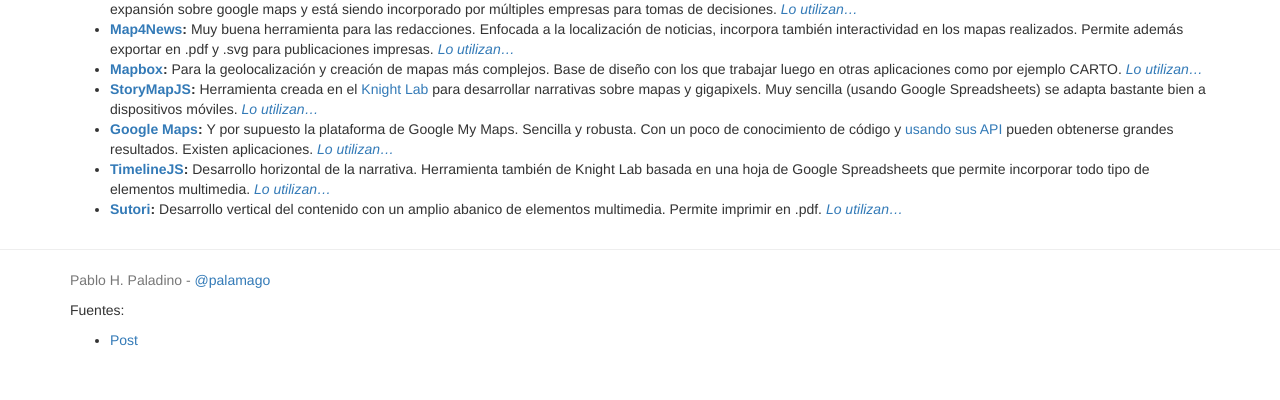
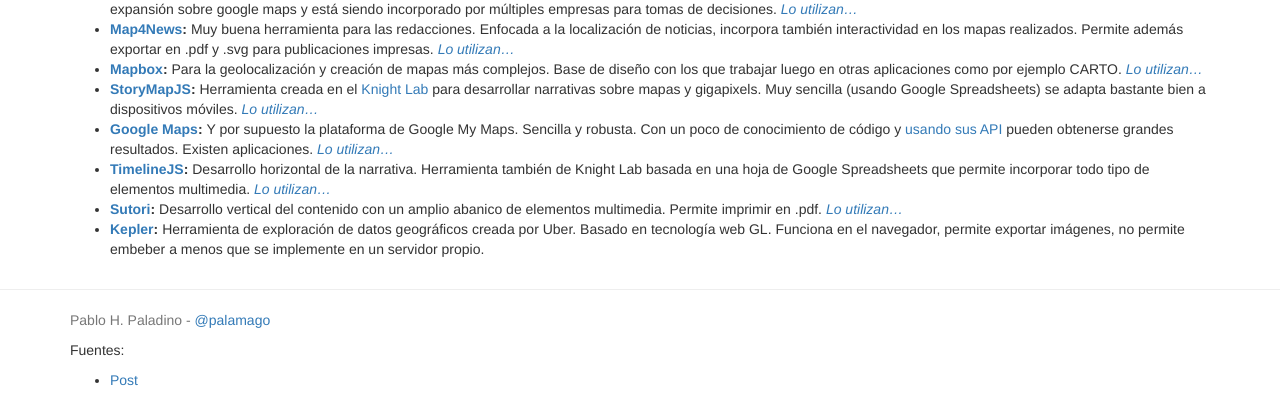
Before and after one commit to visualizacionuc/herramientas-visualizacion, a plain HTML site: page index.html in a window 1280 px wide. Shown: the part 3761-4161 px from the top of the page. Before the commit the page ends 4121 px from the top, so only its background shows below. Drawn offline with nearby package versions, Linux system fonts and the light colour scheme.

Commit message:
Update index.html

```diff
--- a/index.html
+++ b/index.html
@@ -71,6 +71,7 @@
                 <li><a href="https://www.google.com/maps/about/mymaps/" data-href="https://www.google.com/maps/about/mymaps/" class="markup--anchor markup--li-anchor" rel="nofollow noopener" target="_blank"><strong class="markup--strong markup--li-strong">Google Maps</strong></a><strong class="markup--strong markup--li-strong">: </strong>Y por supuesto la plataforma de Google My Maps. Sencilla y robusta. Con un poco de conocimiento de código y <a href="https://developers.google.com/maps/web/?hl=es-419" data-href="https://developers.google.com/maps/web/?hl=es-419" class="markup--anchor markup--li-anchor" rel="nofollow noopener" target="_blank">usando sus API</a> pueden obtenerse grandes resultados. Existen aplicaciones. <a href="https://www.google.com/maps/d/u/0/?page=explore&amp;hl=es" data-href="https://www.google.com/maps/d/u/0/?page=explore&amp;hl=es" class="markup--anchor markup--li-anchor" rel="nofollow noopener" target="_blank"><em class="markup--em markup--li-em">Lo utilizan…</em></a></li>
                 <li><a href="http://timeline.knightlab.com/" data-href="http://timeline.knightlab.com/" class="markup--anchor markup--li-anchor" rel="nofollow noopener" target="_blank"><strong class="markup--strong markup--li-strong">TimelineJS</strong></a><strong class="markup--strong markup--li-strong">: </strong>Desarrollo horizontal de la narrativa. Herramienta también de Knight Lab basada en una hoja de Google Spreadsheets que permite incorporar todo tipo de elementos multimedia. <a href="http://timeline.knightlab.com/#examples" data-href="http://timeline.knightlab.com/#examples" class="markup--anchor markup--li-anchor" rel="nofollow noopener" target="_blank"><em class="markup--em markup--li-em">Lo utilizan…</em></a></li>
                 <li><a href="https://www.sutori.com/" data-href="https://www.sutori.com/" class="markup--anchor markup--li-anchor" rel="nofollow noopener" target="_blank"><strong class="markup--strong markup--li-strong">Sutori</strong></a><strong class="markup--strong markup--li-strong">: </strong>Desarrollo vertical del contenido con un amplio abanico de elementos multimedia. Permite imprimir en&nbsp;.pdf. <a href="http://www.bbc.com/travel/story/20160531-the-us-national-parks-turn-100" data-href="http://www.bbc.com/travel/story/20160531-the-us-national-parks-turn-100" class="markup--anchor markup--li-anchor" rel="nofollow noopener" target="_blank"><em class="markup--em markup--li-em">Lo utilizan…</em></a></li>
+                <li><a href="https://kepler.gl/" data-href="https://kepler.gl/" class="markup--anchor markup--li-anchor" rel="nofollow noopener" target="_blank"><strong class="markup--strong markup--li-strong">Kepler</strong></a><strong class="markup--strong markup--li-strong">: </strong>Herramienta de exploración de datos geográficos creada por Uber. Basado en tecnología web GL. Funciona en el navegador, permite exportar imágenes, no permite embeber a menos que se implemente en un servidor propio.</a></li>
               </ul>
             </p>
           </div>
```
